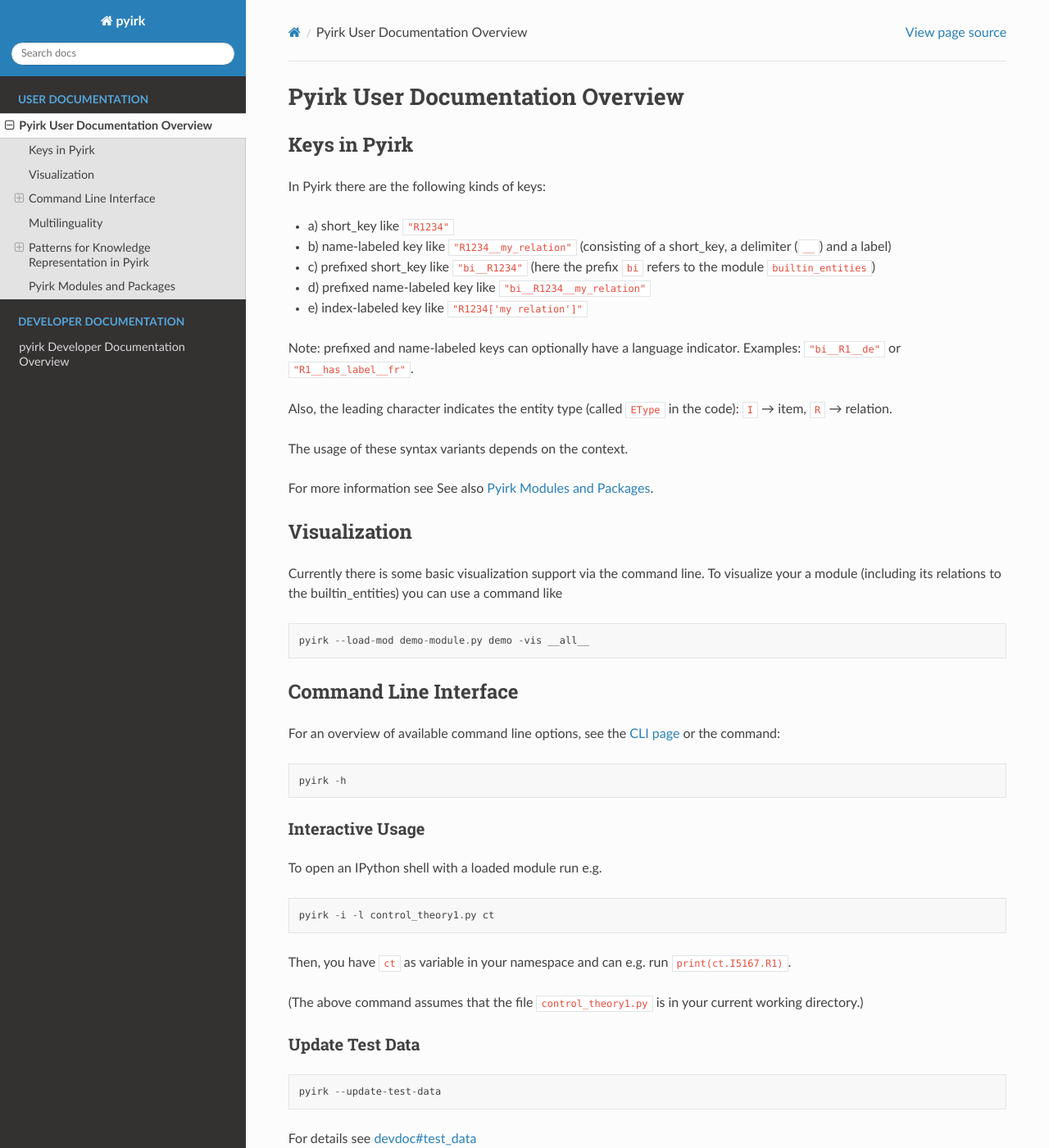
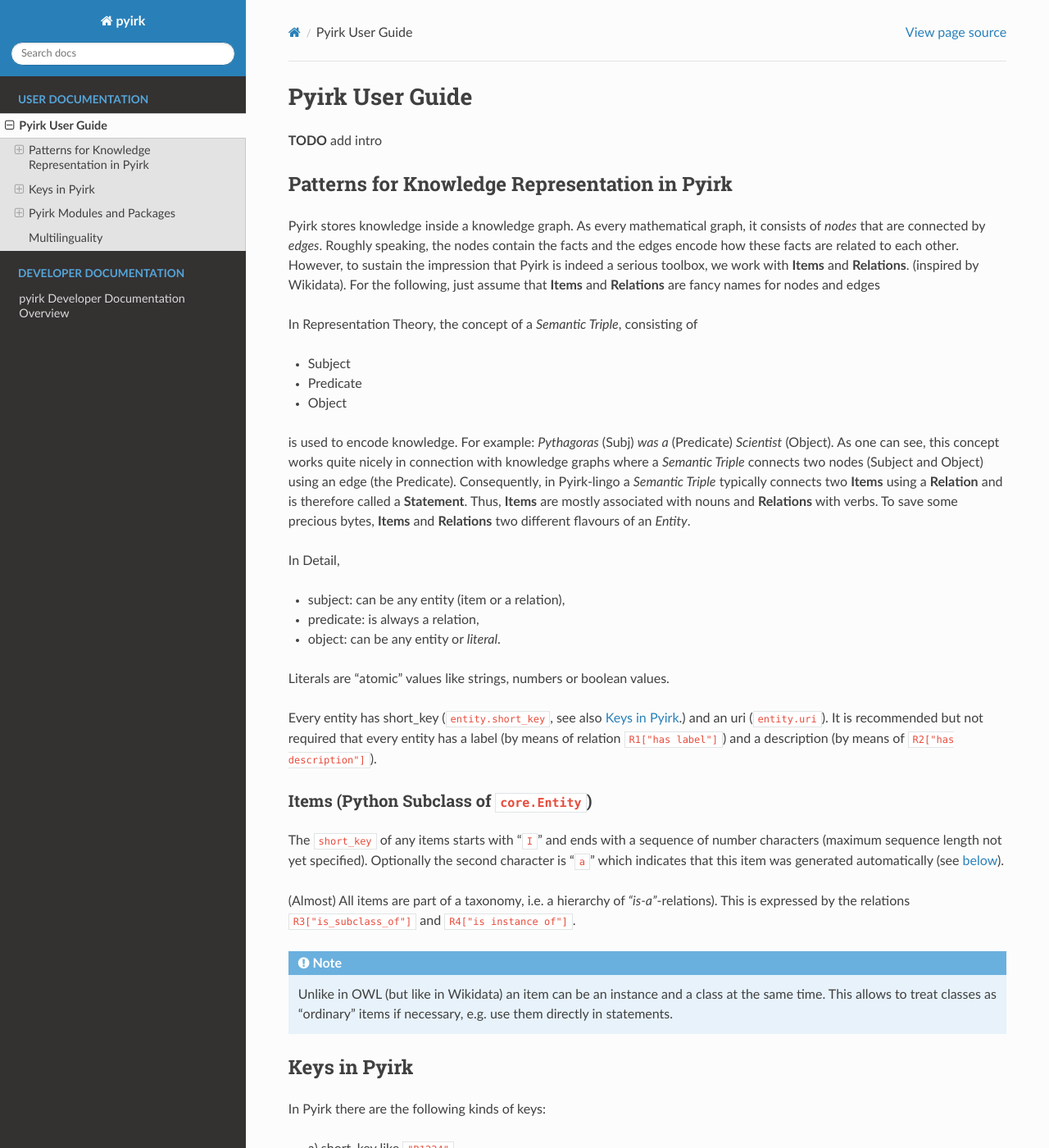
Before and after one commit to ackrep-org/pyirk-core, a Sphinx documentation site: the page built from docs/source/userdoc/overview.md, in a window 1280 px wide and 1400 px high. Shown: the whole window at 82% size. Built offline with Sphinx 7.4.7 and the Read the Docs theme 2.0.0, drawn with Linux system fonts in a browser that asks for light colours; the version number could not be read and is left out; some of the changed text lies outside the part shown.

Commit message:
Start refactoring of docs

````diff
--- a/docs/source/userdoc/overview.md
+++ b/docs/source/userdoc/overview.md
@@ -1,5 +1,60 @@
 (sec_userdoc_overview)=
-# Pyirk User Documentation Overview
+# Pyirk User Guide
+
+**TODO** add intro
+
+(sec_patterns)=
+## Patterns for Knowledge Representation in Pyirk
+
+Pyirk stores knowledge inside a knowledge graph.
+As every mathematical graph, it consists of *nodes* that are connected by *edges*.
+Roughly speaking, the nodes contain the facts and the edges encode how these
+facts are related to each other.
+However, to sustain the impression that Pyirk is indeed a serious toolbox, we work with **Items** and **Relations**.
+(inspired by Wikidata).
+For the following, just assume that **Items** and **Relations** are fancy names for nodes and edges
+
+In Representation Theory, the concept of a *Semantic Triple*, consisting of
+
+- Subject
+- Predicate
+- Object
+
+is used to encode knowledge. For example: *Pythagoras* (Subj) *was a* (Predicate) *Scientist* (Object).
+As one can see, this concept works quite nicely in connection with knowledge graphs
+where a *Semantic Triple* connects two nodes (Subject and Object) using an edge (the Predicate).
+Consequently, in Pyirk-lingo a *Semantic Triple* typically connects two **Items** using a **Relation** and is
+therefore called a **Statement**.
+Thus, **Items** are  mostly associated with nouns and  **Relations** with verbs.
+To save some precious bytes, **Items** and **Relations** two different flavours
+of an *Entity*.
+
+[//]: # (Statements consist of *subject-predicate-object*-triples.)
+
+In Detail,
+
+<!-- Modeling Techniques -->
+
+
+- subject: can be any entity (item or a relation),
+- predicate: is always a relation,
+- object: can be any entity or *literal*.
+
+Literals are "atomic" values like strings, numbers or boolean values.
+
+Every entity has short_key (`entity.short_key`, see also {ref}`sec_keys`.) and an uri (`entity.uri`). It is recommended but not required that every entity has a label (by means of relation `R1["has label"]`) and a description (by means of `R2["has description"]`).
+
+(sec_items)=
+### Items (Python Subclass of `core.Entity`)
+
+The `short_key` of any items starts with "`I`" and ends with a sequence of number characters (maximum sequence length not yet specified). Optionally the second character is "`a`" which indicates that this item was generated automatically (see [below](sec_auto_gen_items)).
+
+(Almost) All items are part of a taxonomy, i.e. a hierarchy of *"is-a"*-relations). This is expressed by the relations `R3["is_subclass_of"]` and `R4["is instance of"]`.
+
+
+```{note}
+Unlike in OWL (but like in Wikidata) an item can be an instance and a class at the same time. This allows to treat classes as "ordinary" items if necessary, e.g. use them directly in statements.
+```
 
 (sec_keys)=
 ## Keys in Pyirk
@@ -20,91 +75,6 @@
 For more information see See also {ref}`sec_modules`.
 
 % TODO: add example code.
-
-(sec_visualization)=
-## Visualization
-
-Currently there is some basic visualization support via the command line. To visualize your a module (including its relations to the builtin_entities) you can use a command like
-
-```
-pyirk --load-mod demo-module.py demo -vis __all__
-```
-
-(sec_cli_overview)=
-## Command Line Interface
-
-For an overview of available command line options, see the [CLI page](cli) or the command:
-
-```
-pyirk -h
-```
-
-### Interactive Usage
-
-To open an IPython shell with a loaded module run e.g.
-
-```
-pyirk -i -l control_theory1.py ct
-```
-
-Then, you have `ct` as variable in your namespace and can e.g. run `print(ct.I5167.R1)`.
-
-(The above command assumes that the file `control_theory1.py` is in your current working directory.)
-
-
-### Update Test Data
-
-```
-pyirk --update-test-data
-```
-
-For details see [devdoc#test_data](sec_test_data)
-
-
-## Multilinguality
-
-Pyirk aims to support an arbitrary number of languages by so called *language specified strings*. Currently support for English and German is preconfigured in `pyirk.settings`. These language specified strings are instances of the class `rdflib.Literal` where the `.language`-attribute is set to one of the values from `pyirk.setting.SUPPORTED_LANGUAGES` and can be created like:
-
-```python
-from pyirk import de, en
-
-# ...
-
-lss1 = "some english words"@en
-lss2 = "ein paar deutsche Wörter"@de
-```
-
-where `en, de` are instances of `pyirk.core.LanguageCode`.
-
-The usage inside Pyirk is best demonstrated by the unittest `test_c02__multilingual_relations`, see [test_core.py](https://github.com/ackrep-org/pyirk-core/blob/main/tests/test_core.py) (maybe change branch).
-
-
-
-(sec_patterns)=
-## Patterns for Knowledge Representation in Pyirk
-<!-- Modeling Techniques -->
-
-In Pyirk knowledge is represented via *entities* and *statements* (inspired by Wikidata). There are two types of entities: *items* (mostly associated with nouns) and *relations* (mostly associated with verbs). Statements consist of *subject-predicate-object*-triples.
-
-- subject: can be any entity (item or a relation),
-- predicate: is always a relation,
-- object: can be any entity or *literal*.
-
-Literals are "atomic" values like strings, numbers or boolean values.
-
-Every entity has short_key (`entity.short_key`, see also {ref}`sec_keys`.) and an uri (`entity.uri`). It is recommended but not required that every entity has a label (by means of relation `R1["has label"]`) and a description (by means of `R2["has description"]`).
-
-(sec_items)=
-### Items (Python Subclass of `core.Entity`)
-
-The `short_key` of any items starts with "`I`" and ends with a sequence of number characters (maximum sequence length not yet specified). Optionally the second character is "`a`" which indicates that this item was generated automatically (see [below](sec_auto_gen_items)).
-
-(Almost) All items are part of a taxonomy, i.e. a hierarchy of *"is-a"*-relations). This is expressed by the relations `R3["is_subclass_of"]` and `R4["is instance of"]`.
-
-
-```{note}
-Unlike in OWL (but like in Wikidata) an item can be an instance and a class at the same time. This allows to treat classes as "ordinary" items if necessary, e.g. use them directly in statements.
-```
 
 
 (sec_auto_gen_items)=
@@ -447,3 +417,28 @@
 Rationale: The attribute name `ma__R8736__depends_polynomially_on` is handled as a string by Python (in the method `__getattr__`). While `mod.R8736` is the relation object we cannot use this syntax as attribute name.
 
 See also {ref}`sec_keys`.
+### Update Test Data
+
+```
+pyirk --update-test-data
+```
+
+For details see [devdoc#test_data](sec_test_data)
+
+
+## Multilinguality
+
+Pyirk aims to support an arbitrary number of languages by so called *language specified strings*. Currently support for English and German is preconfigured in `pyirk.settings`. These language specified strings are instances of the class `rdflib.Literal` where the `.language`-attribute is set to one of the values from `pyirk.setting.SUPPORTED_LANGUAGES` and can be created like:
+
+```python
+from pyirk import de, en
+
+# ...
+
+lss1 = "some english words"@en
+lss2 = "ein paar deutsche Wörter"@de
+```
+
+where `en, de` are instances of `pyirk.core.LanguageCode`.
+
+The usage inside Pyirk is best demonstrated by the unittest `test_c02__multilingual_relations`, see [test_core.py](https://github.com/ackrep-org/pyirk-core/blob/main/tests/test_core.py) (maybe change branch).
````
Also changed, not shown: docs/notes.md (+11 -6 lines), docs/source/index.md (+30 -1 lines).
